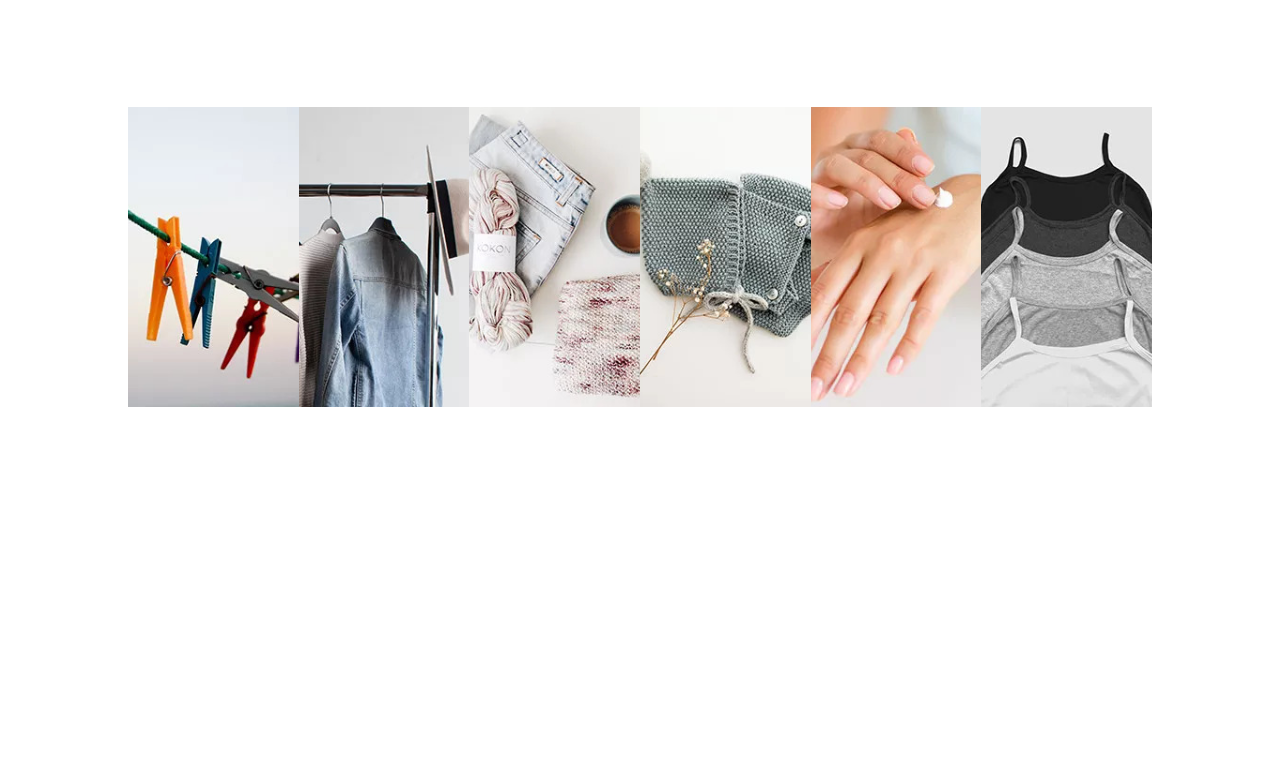
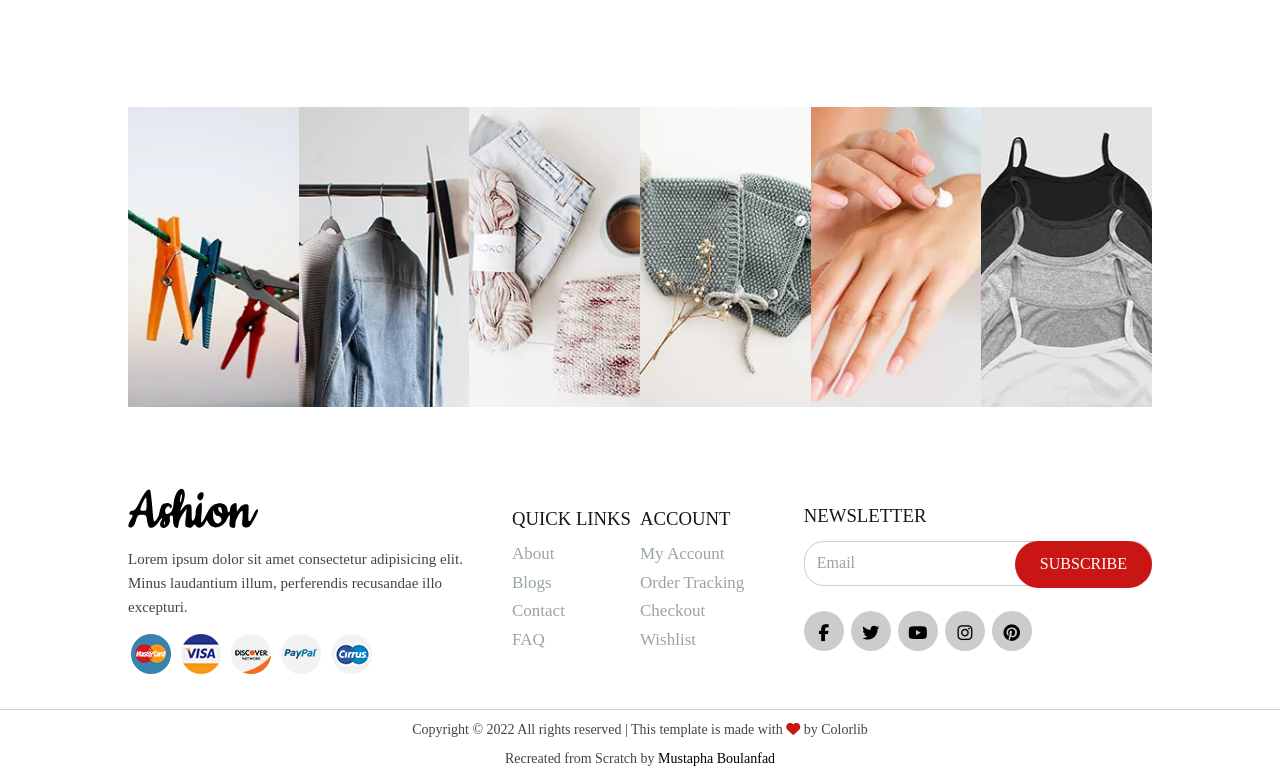
Before and after one commit to MustaphaBoulanfad/Ashion-Template, a website built with webpack: page Src/main.html in a window 1280 px wide. Shown: the part 3514-4293 px from the top of the page. Before the commit the page ends 3961 px from the top, so only its background shows below. Built offline with nearby package versions, Linux system fonts and the light colour scheme.

Commit message:
Create the footer

```diff
--- /dev/null
+++ b/Src/Css/Sass/Layouts/_footer.scss
@@ -0,0 +1,160 @@
+footer {
+  padding: $sectionPadding 15px 0;
+  .footer-container {
+    display: flex;
+    flex-direction: column;
+    justify-content: space-between;
+    align-items: center;
+    .column {
+      width: 100%;
+      margin-bottom: 30px;
+      display: flex;
+      justify-content: space-between;
+      align-items: center;
+      > div {
+        width: 100%;
+      }
+      .footer-about {
+        .logo {
+          width: 130px;
+          margin-bottom: 15px;
+          img {
+            width: 100%;
+          }
+        }
+        p {
+          font-size: 15px;
+          font-weight: 300;
+          color: $paragraphColor;
+          line-height: 1.6;
+          margin-bottom: 15px;
+        }
+        .payment {
+          a {
+            display: inline-block;
+            width: 40px;
+            height: 40px;
+            margin: 0 3px;
+          }
+        }
+      }
+      .footer-widget {
+        margin-bottom: 20px;
+        h3 {
+          text-transform: uppercase;
+          color: $headingColor;
+          margin-bottom: 15px;
+          font-weight: 500;
+        }
+        ul {
+          li a {
+            display: inline-block;
+            font-size: 17px;
+            color: $headingColorThird;
+            margin-bottom: 9px;
+            font-weight: 200;
+            text-transform: capitalize;
+          }
+        }
+        @include mediaQuery(small) {
+          width: 50%;
+          display: inline-block;
+          margin-bottom: 0;
+        }
+      }
+      .footer-news {
+        h3 {
+          text-transform: uppercase;
+          color: $headingColor;
+          margin-bottom: 15px;
+          font-weight: 500;
+        }
+        form {
+          display: flex;
+          flex-direction: column;
+          justify-content: center;
+          align-items: center;
+          input[type="email"] {
+            border-radius: 20px;
+            width: 100%;
+            padding: 12px;
+            outline: none;
+            border: 1px solid #ccc;
+            margin-bottom: 15px;
+            &::placeholder {
+              font-weight: 300;
+              color: $headingColorThird;
+            }
+          }
+          button {
+            border-radius: 25px;
+            padding: 14px 25px;
+            text-transform: uppercase;
+          }
+          @include mediaQuery(small) {
+            position: relative;
+            button {
+              position: absolute;
+              right: 0;
+              top: 0;
+            }
+          }
+        }
+        .social-media {
+          padding: 30px 0;
+          span {
+            display: inline-block;
+            margin-right: 3px;
+            width: 40px;
+            height: 40px;
+            border-radius: 50%;
+            background-color: #ccc;
+            font-size: 17px;
+            text-align: center;
+            line-height: 45px;
+            cursor: pointer;
+          }
+          @include mediaQuery(meduim) {
+            padding: 10px 0;
+          }
+        }
+      }
+    }
+    @include mediaQuery(meduim) {
+      flex-direction: row;
+      .column {
+        width: 34%;
+      }
+      .column:nth-of-type(2) {
+        width: 25%;
+      }
+    }
+    @include mediaQuery(large) {
+      .column:nth-of-type(2) {
+        width: 25%;
+      }
+    }
+  }
+  .copy-right {
+    padding: 10px 0;
+    border-top: 1px solid #ccc;
+    font-size: 14px;
+    color: $paragraphColor;
+    text-align: center;
+    line-height: 1.4;
+    font-weight: 400;
+    .origin {
+      margin-bottom: 10px;
+      i {
+        color: $mainColor;
+      }
+      a {
+        color: $paragraphColor;
+        cursor: pointer;
+      }
+    }
+  }
+  @include mediaQuery(meduim) {
+    padding: $sectionPadding 0 0;
+  }
+}
--- a/Src/Css/Sass/Pages/_main.scss
+++ b/Src/Css/Sass/Pages/_main.scss
@@ -25,6 +25,15 @@ body {
   &.open {
     overflow: hidden;
     padding-right: 15px;
+  }
+  .load-overlay {
+    @include overlay(#fff, 1, 5);
+    position: fixed;
+    width: 100%;
+    height: 100%;
+    display: flex;
+    justify-content: center;
+    align-items: center;
   }
 }
 // Start Categories Section
--- a/Src/Css/Sass/main.scss
+++ b/Src/Css/Sass/main.scss
@@ -8,3 +8,4 @@
 @import "./Layouts/grid";
 @import "./Layouts/header";
 @import "./Pages/main";
+@import "./Layouts/footer";
--- a/Src/Js/main.js
+++ b/Src/Js/main.js
@@ -18,7 +18,8 @@ const btnNavMobile = document.querySelector(".nav-mobile"),
   ),
   counterSpans = Array.from(
     document.querySelectorAll(".counter .counter-item span")
-  );
+  ),
+  copyYear = document.querySelector(".copy-right .origin .copy-year");
 
 // Check the width of window
 function checkWidth() {
@@ -169,3 +170,6 @@ showProductsSpan.forEach((show) => {
 
 sliding(collectionHolder, 100 / 3, 3000, "X", "-");
 setInterval(countDown, 1000);
+
+// Write the current year in copy right date
+copyYear.innerText = new Date().getFullYear();
--- a/Src/main.html
+++ b/Src/main.html
@@ -7,6 +7,9 @@
     <title>Document</title>
   </head>
   <body>
+    <!-- <div class="load-overlay">
+
+    </div> -->
     <!-- Start Header -->
     <header>
       <div class="container">
@@ -646,5 +649,74 @@
       </div>
     </section>
     <!-- Start Instargam Section -->
+
+    <!-- Start Footer -->
+    <footer>
+      <div class="container">
+        <div class="footer-container">
+          <div class="column">
+            <div class="footer-about">
+              <div class="logo">
+                <img src="./Images/logo.svg" alt="Logo of the page">
+              </div>
+              <p>Lorem ipsum dolor sit amet consectetur adipisicing elit. Minus laudantium illum, perferendis recusandae illo excepturi.</p>
+              <div class="payment">
+                <a href="#"><img src="./Images/payment-01.png" alt="master card payment"></a>
+                <a href="#"><img src="./Images/payment-02.png" alt="Visa card payment"></a>
+                <a href="#"><img src="./Images/payment-03.png" alt="discover payment"></a>
+                <a href="#"><img src="./Images/payment-04.png" alt="Paypal payment"></a>
+                <a href="#"><img src="./Images/payment-05.png" alt="Cirrus payment"></a>
+              </div>
+            </div>
+          </div>
+          <div class="column">
+            <div class="footer-widget">
+              <h3>quick links</h3>
+              <ul>
+                <li><a href="#">About</a></li>
+                <li><a href="#">Blogs</a></li>
+                <li><a href="#">Contact</a></li>
+                <li><a href="#">FAQ</a></li>
+              </ul>
+            </div>
+            <div class="footer-widget">
+              <h3>Account</h3>
+              <ul>
+                <li><a href="#">My account</a></li>
+                <li><a href="#">order tracking</a></li>
+                <li><a href="#">checkout</a></li>
+                <li><a href="#">wishlist</a></li>
+              </ul>
+            </div>
+          </div>
+          <div class="column">
+              <div class="footer-news">
+                <h3>newsletter</h3>
+                <form action="#">
+                  <input type="email" name="" id="" placeholder="Email">
+                  <button type="submit" class="primary">Subscribe</button>
+                </form>
+                <div class="social-media">
+                  <span><i class="fa-brands fa-facebook-f"></i></span>
+                  <span><i class="fa-brands fa-twitter"></i></span>
+                  <span><i class="fa-brands fa-youtube"></i></span>
+                  <span><i class="fa-brands fa-instagram"></i></span>
+                  <span><i class="fa-brands fa-pinterest"></i></span>
+                </div>
+              </div>
+            </div>
+          </div>
+        </div>
+        <div class="copy-right">
+          <div class="origin">
+            <p>Copyright &copy; <span class ="copy-year"></span> All rights reserved | This template is made with <i class="fa fa-heart" aria-hidden="true"></i> by <a href="https://colorlib.com" target="_blank">Colorlib</a></p>
+          </div>
+          <div class="copy">
+            Recreated from Scratch by <a href="">Mustapha Boulanfad</a>
+          </div>
+        </div>
+      </div>
+    </footer>
+    <!-- End Footer -->
   </body>
 </html>
```
Also changed, not shown: Src/Images/payment-01.png (added), Src/Images/payment-02.png (added), Src/Images/payment-03.png (added), Src/Images/payment-04.png (added), Src/Images/payment-05.png (added).
